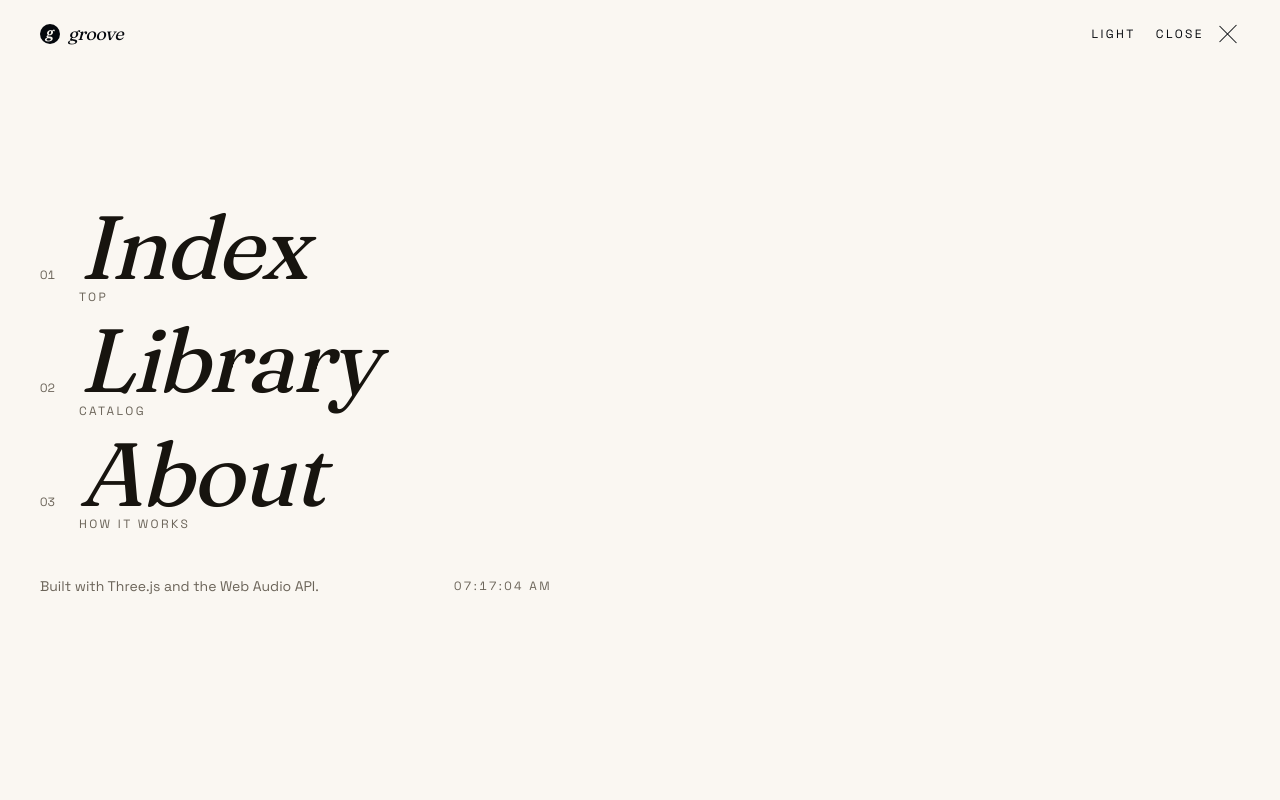
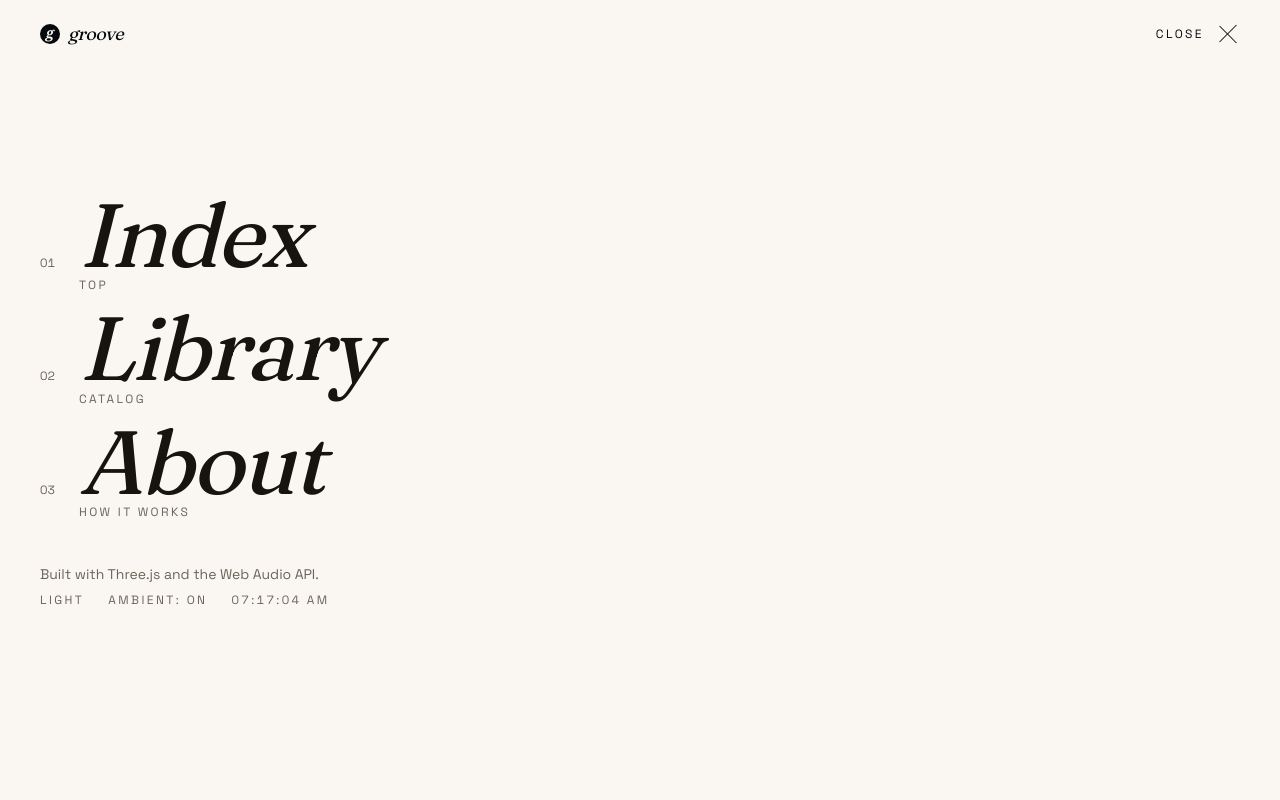
Before and after one commit to qweqwe255zxc/groove, a Next.js app: page / in a window 1280 px wide. Both pictures are taken after a click on the button "MENU". Shown: the top 800 px of the page. Built offline with nearby package versions, Linux system fonts and the light colour scheme; no server answers.

Commit message:
Move theme toggle back into the menu, add an ambient mute toggle there
Theme switching now lives in OverlayMenu's footer instead of the
header, alongside a new Ambient On/Off toggle that gates
AmbientBackground independently of the visualizer-open duck.

```diff
--- a/src/components/layout/AmbientBackground.tsx
+++ b/src/components/layout/AmbientBackground.tsx
@@ -11,13 +11,16 @@ import { useAppStore } from "@/store/useAppStore";
 // the visualizer stays an ambient-free zone even while paused inside it (a
 // deep-link landing, or an explicit Pause mid-track) — the real track's own
 // audio is all that should be heard there. Same volume-tweening approach as
-// the real track's own fade in VisualizerStage.
+// the real track's own fade in VisualizerStage. `ambientMuted` (toggled from
+// OverlayMenu) is a second, independent gate — either it or the visualizer
+// being open is enough to silence the bed.
 const AMBIENT_VOLUME = 0.25;
 const FADE_OUT_SECONDS = 1.2; // ducking for the visualizer — quick, out of the way
 const FADE_IN_SECONDS = 2.5; // returning after — slower, doesn't jump out
 
 export default function AmbientBackground() {
   const isVisualizerOpen = useAppStore((s) => s.isVisualizerOpen);
+  const ambientMuted = useAppStore((s) => s.ambientMuted);
   const audioRef = useRef<HTMLAudioElement | null>(null);
   const unlockedRef = useRef(false);
 
@@ -45,7 +48,9 @@ export default function AmbientBackground() {
           if (unlockedRef.current) return;
           unlockedRef.current = true;
           removeUnlockListeners();
-          const target = useAppStore.getState().isVisualizerOpen ? 0 : AMBIENT_VOLUME;
+          const state = useAppStore.getState();
+          const target =
+            state.isVisualizerOpen || state.ambientMuted ? 0 : AMBIENT_VOLUME;
           gsap.to(el, { volume: target, duration: FADE_IN_SECONDS, ease: "sine.inOut" });
         })
         .catch(() => {
@@ -67,10 +72,11 @@ export default function AmbientBackground() {
     const el = audioRef.current;
     if (!el || !unlockedRef.current) return;
     gsap.killTweensOf(el);
-    const target = isVisualizerOpen ? 0 : AMBIENT_VOLUME;
-    const duration = isVisualizerOpen ? FADE_OUT_SECONDS : FADE_IN_SECONDS;
+    const silenced = isVisualizerOpen || ambientMuted;
+    const target = silenced ? 0 : AMBIENT_VOLUME;
+    const duration = silenced ? FADE_OUT_SECONDS : FADE_IN_SECONDS;
     gsap.to(el, { volume: target, duration, ease: "sine.inOut" });
-  }, [isVisualizerOpen]);
+  }, [isVisualizerOpen, ambientMuted]);
 
   return (
     <audio ref={audioRef} src="/audio/Ambiment.mp3" loop preload="none" hidden />
--- /dev/null
+++ b/src/components/layout/AmbientToggle.tsx
@@ -0,0 +1,35 @@
+"use client";
+
+import { useAppStore } from "@/store/useAppStore";
+
+// Mutes/unmutes AmbientBackground's looping bed — labeled with the currently
+// active state (same convention as ThemeToggle and the Orb/Terrain button:
+// show what's on now, click flips it), so no separate icon-vs-label parsing
+// is needed to tell whether clicking turns it on or off.
+export default function AmbientToggle({
+  variant = "pill",
+  className = "",
+}: {
+  variant?: "pill" | "menu";
+  className?: string;
+}) {
+  const ambientMuted = useAppStore((s) => s.ambientMuted);
+  const toggleAmbientMuted = useAppStore((s) => s.toggleAmbientMuted);
+
+  const base =
+    variant === "pill"
+      ? "rounded-full border border-line px-4 py-2 text-xs uppercase tracking-[0.2em] text-fg transition-colors hover:border-fg cursor-pointer"
+      : "text-xs uppercase tracking-[0.2em] text-muted transition-colors hover:text-fg cursor-pointer";
+
+  return (
+    <button
+      type="button"
+      onClick={toggleAmbientMuted}
+      aria-pressed={ambientMuted}
+      aria-label={ambientMuted ? "Unmute ambient sound" : "Mute ambient sound"}
+      className={`${base} ${className}`.trim()}
+    >
+      Ambient: {ambientMuted ? "Off" : "On"}
+    </button>
+  );
+}
--- a/src/components/layout/OverlayMenu.tsx
+++ b/src/components/layout/OverlayMenu.tsx
@@ -3,7 +3,9 @@
 import { useEffect, useRef, useState } from "react";
 import gsap from "gsap";
 import { useAppStore } from "@/store/useAppStore";
+import AmbientToggle from "./AmbientToggle";
 import HashLink from "./HashLink";
+import ThemeToggle from "./ThemeToggle";
 
 const LINKS = [
   { href: "#top", label: "Index", tagline: "Top" },
@@ -143,7 +145,11 @@ export default function OverlayMenu() {
         <p className="max-w-sm normal-case tracking-normal text-sm">
           Built with Three.js and the Web Audio API.
         </p>
-        <LiveClock />
+        <div className="flex items-center gap-6">
+          <ThemeToggle variant="menu" />
+          <AmbientToggle variant="menu" />
+          <LiveClock />
+        </div>
       </div>
     </div>
   );
--- a/src/components/layout/SiteHeader.tsx
+++ b/src/components/layout/SiteHeader.tsx
@@ -3,7 +3,6 @@
 import { useAppStore } from "@/store/useAppStore";
 import GrooveMark from "./GrooveMark";
 import HashLink from "./HashLink";
-import ThemeToggle from "./ThemeToggle";
 
 export default function SiteHeader() {
   const isMenuOpen = useAppStore((s) => s.isMenuOpen);
@@ -34,7 +33,6 @@ export default function SiteHeader() {
       </HashLink>
 
       <div className="flex items-center gap-5">
-        <ThemeToggle variant="header" />
         <button
           type="button"
           onClick={() => setMenuOpen(!isMenuOpen)}
--- a/src/components/layout/ThemeToggle.tsx
+++ b/src/components/layout/ThemeToggle.tsx
@@ -13,7 +13,7 @@ export default function ThemeToggle({
   variant = "pill",
   className = "",
 }: {
-  variant?: "pill" | "header";
+  variant?: "pill" | "menu";
   className?: string;
 }) {
   const resolvedTheme = useResolvedTheme();
@@ -22,7 +22,7 @@ export default function ThemeToggle({
   // there's no prefers-color-scheme to read on the server). That guess never
   // used to reach the DOM before ThemeToggle existed, since the only other
   // consumer (VisualizerStage's canvas) is itself conditionally rendered on
-  // client-only state. This one sits in always-rendered markup (SiteHeader),
+  // client-only state. This one sits in always-rendered markup (OverlayMenu),
   // so a real OS light-mode visitor got a server-rendered "Dark" label
   // hydrating into "Light" — a mismatch. Same fix as LiveClock in this same
   // directory: render nothing until after mount, deferred to a microtask
@@ -34,16 +34,10 @@ export default function ThemeToggle({
 
   if (!mounted) return null;
 
-  // "header": no color class at all — SiteHeader sets text-white plus
-  // mix-blend-difference on the whole <header>, which only inverts cleanly
-  // against whatever's underneath when the source color is pure white (see
-  // the comment in SiteHeader.tsx). Overriding that inherited white with
-  // text-fg/text-muted here would blend-difference into a muddy color
-  // instead, same trap GrooveMark's "cutout" variant exists to avoid.
   const base =
     variant === "pill"
       ? "rounded-full border border-line px-4 py-2 text-xs uppercase tracking-[0.2em] text-fg transition-colors hover:border-fg cursor-pointer"
-      : "text-xs uppercase tracking-[0.2em] cursor-pointer";
+      : "text-xs uppercase tracking-[0.2em] text-muted transition-colors hover:text-fg cursor-pointer";
 
   return (
     <button
--- a/src/store/useAppStore.ts
+++ b/src/store/useAppStore.ts
@@ -27,6 +27,7 @@ type AppState = {
   sensitivity: number;
   colorScheme: ColorScheme;
   themePreference: ThemePreference;
+  ambientMuted: boolean;
 
   isMenuOpen: boolean;
   introComplete: boolean;
@@ -52,6 +53,7 @@ type AppState = {
   setSensitivity: (value: number) => void;
   setColorScheme: (scheme: ColorScheme) => void;
   setThemePreference: (preference: ThemePreference) => void;
+  toggleAmbientMuted: () => void;
   setMenuOpen: (open: boolean) => void;
   setIntroComplete: () => void;
 };
@@ -73,6 +75,7 @@ export const useAppStore = create<AppState>((set) => ({
   sensitivity: 1,
   colorScheme: "mono",
   themePreference: "system",
+  ambientMuted: false,
 
   isMenuOpen: false,
   introComplete: false,
@@ -96,6 +99,7 @@ export const useAppStore = create<AppState>((set) => ({
   setSensitivity: (sensitivity) => set({ sensitivity }),
   setColorScheme: (colorScheme) => set({ colorScheme }),
   setThemePreference: (themePreference) => set({ themePreference }),
+  toggleAmbientMuted: () => set((state) => ({ ambientMuted: !state.ambientMuted })),
   setMenuOpen: (isMenuOpen) => set({ isMenuOpen }),
   setIntroComplete: () => set({ introComplete: true }),
 }));
```
